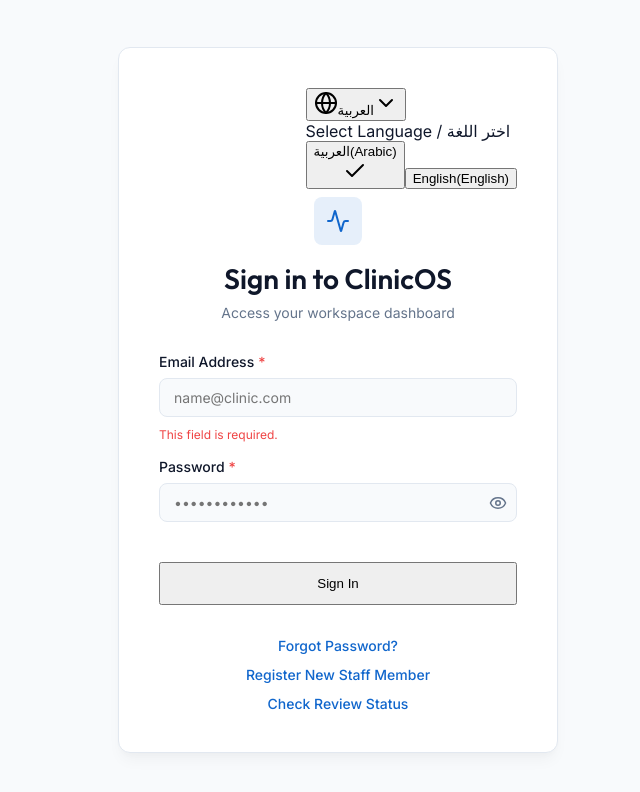
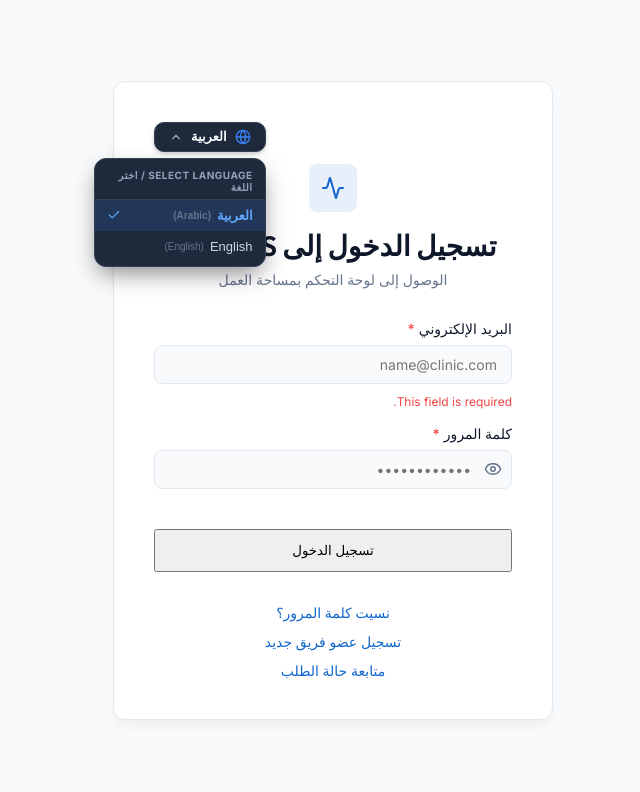
Before and after one commit to hossam785/ClinicOS, a React (Vite) app in the folder frontend/: page /auth/login in a window 1280 px wide. Both pictures are taken after a click on the button "العربية". Shown: the top 792 px of the page, without its empty margins (437-1077 px from the left). Built offline with nearby package versions, Linux system fonts and the light colour scheme; no server answers.

Commit message:
fix(ui): refactor LanguageSwitcher inline styles and implement dynamic i18n support in AuthLayout & LoginView

```diff
--- a/frontend/src/i18n/components/LanguageSwitcher.tsx
+++ b/frontend/src/i18n/components/LanguageSwitcher.tsx
@@ -40,22 +40,67 @@
   };
 
   return (
-    <div className={`relative inline-block text-left ${className}`} ref={dropdownRef}>
+    <div style={{ position: 'relative', display: 'inline-block' }} ref={dropdownRef} className={className}>
       <button
         type="button"
         onClick={() => setIsOpen(prev => !prev)}
-        className="flex items-center gap-2 px-3 py-1.5 rounded-xl bg-slate-900 border border-slate-800 text-slate-200 hover:bg-slate-800/80 transition-colors text-xs font-semibold focus:outline-none focus:ring-2 focus:ring-blue-500/50"
+        style={{
+          display: 'flex',
+          alignItems: 'center',
+          gap: '8px',
+          padding: '6px 14px',
+          borderRadius: '10px',
+          backgroundColor: '#1e293b',
+          border: '1px solid #334155',
+          color: '#f8fafc',
+          cursor: 'pointer',
+          fontSize: '0.8125rem',
+          fontWeight: 600,
+          boxShadow: '0 2px 4px rgba(0,0,0,0.2)',
+        }}
         aria-label="Select Application Language"
         aria-expanded={isOpen}
       >
-        <Globe className="w-4 h-4 text-blue-400" />
+        <Globe size={16} color="#3b82f6" />
         <span>{currentLangInfo.nativeName}</span>
-        <ChevronDown className={`w-3.5 h-3.5 text-slate-400 transition-transform ${isOpen ? 'rotate-180' : ''}`} />
+        <ChevronDown
+          size={14}
+          color="#94a3b8"
+          style={{
+            transform: isOpen ? 'rotate(180deg)' : 'rotate(0deg)',
+            transition: 'transform 200ms ease',
+          }}
+        />
       </button>
 
       {isOpen && (
-        <div className="absolute end-0 mt-2 w-44 rounded-xl bg-slate-900 border border-slate-800 shadow-2xl z-50 py-1 overflow-hidden backdrop-blur-md">
-          <div className="px-3 py-1.5 border-b border-slate-800 text-[10px] font-bold text-slate-400 uppercase tracking-wider">
+        <div
+          style={{
+            position: 'absolute',
+            top: '100%',
+            right: 0,
+            marginTop: '6px',
+            width: '170px',
+            borderRadius: '12px',
+            backgroundColor: '#1e293b',
+            border: '1px solid #334155',
+            boxShadow: '0 10px 25px -5px rgba(0, 0, 0, 0.5)',
+            zIndex: 9999,
+            overflow: 'hidden',
+            padding: '4px 0',
+          }}
+        >
+          <div
+            style={{
+              padding: '6px 12px',
+              borderBottom: '1px solid #334155',
+              fontSize: '10px',
+              fontWeight: 700,
+              color: '#94a3b8',
+              textTransform: 'uppercase',
+              letterSpacing: '0.05em',
+            }}
+          >
             Select Language / اختر اللغة
           </div>
           {(Object.keys(SUPPORTED_LANGUAGES) as LanguageCode[]).map(code => {
@@ -66,17 +111,26 @@
                 key={code}
                 type="button"
                 onClick={() => handleSelect(code)}
-                className={`w-full flex items-center justify-between px-3 py-2 text-xs transition-colors text-start ${
-                  isActive
-                    ? 'bg-blue-600/15 text-blue-400 font-bold'
-                    : 'text-slate-300 hover:bg-slate-800 hover:text-white'
-                }`}
+                style={{
+                  width: '100%',
+                  display: 'flex',
+                  alignItems: 'center',
+                  justifyContent: 'space-between',
+                  padding: '8px 12px',
+                  fontSize: '0.8125rem',
+                  color: isActive ? '#60a5fa' : '#cbd5e1',
+                  backgroundColor: isActive ? 'rgba(59, 130, 246, 0.15)' : 'transparent',
+                  border: 'none',
+                  cursor: 'pointer',
+                  textAlign: 'start',
+                  fontWeight: isActive ? 700 : 400,
+                }}
               >
-                <div className="flex items-center gap-2">
+                <div style={{ display: 'flex', alignItems: 'center', gap: '6px' }}>
                   <span>{info.nativeName}</span>
-                  <span className="text-[10px] text-slate-500">({info.name})</span>
+                  <span style={{ fontSize: '10px', color: '#64748b' }}>({info.name})</span>
                 </div>
-                {isActive && <Check className="w-3.5 h-3.5 text-blue-400" />}
+                {isActive && <Check size={14} color="#60a5fa" />}
               </button>
             );
           })}
--- a/frontend/src/layouts/AuthLayout.tsx
+++ b/frontend/src/layouts/AuthLayout.tsx
@@ -1,9 +1,11 @@
 import { Outlet, Navigate } from 'react-router-dom'
 import { useAuth } from '@/modules/auth/hooks/useAuth'
+import { useLanguage } from '@/i18n'
 import Loader from '@/design-system/components/Loader'
 
 export default function AuthLayout() {
   const { isAuthenticated, isInitialized } = useAuth()
+  const { direction } = useLanguage()
 
   if (!isInitialized) {
     return (
@@ -20,7 +22,7 @@
   return (
     <div
       className="auth-layout"
-      dir="ltr"
+      dir={direction}
       style={{
         display: 'flex',
         alignItems: 'center',
--- a/frontend/src/modules/auth/views/LoginView.tsx
+++ b/frontend/src/modules/auth/views/LoginView.tsx
@@ -7,10 +7,41 @@
 import Input from '@/design-system/components/Input'
 import Button from '@/design-system/components/Button'
 import Alert from '@/design-system/components/Alert'
-import { LanguageSwitcher } from '@/i18n'
+import { LanguageSwitcher, useLanguage } from '@/i18n'
+
+const content = {
+  ar: {
+    title: 'تسجيل الدخول إلى ClinicOS',
+    subtitle: 'الوصول إلى لوحة التحكم بمساحة العمل',
+    emailLabel: 'البريد الإلكتروني',
+    passwordLabel: 'كلمة المرور',
+    signIn: 'تسجيل الدخول',
+    signingIn: 'جاري تسجيل الدخول...',
+    forgotPassword: 'نسيت كلمة المرور؟',
+    registerStaff: 'تسجيل عضو فريق جديد',
+    checkStatus: 'متابعة حالة الطلب',
+    accessDenied: 'تم رفض الوصول',
+    success: 'تم بنجاح',
+  },
+  en: {
+    title: 'Sign in to ClinicOS',
+    subtitle: 'Access your workspace dashboard',
+    emailLabel: 'Email Address',
+    passwordLabel: 'Password',
+    signIn: 'Sign In',
+    signingIn: 'Sign In...',
+    forgotPassword: 'Forgot Password?',
+    registerStaff: 'Register New Staff Member',
+    checkStatus: 'Check Review Status',
+    accessDenied: 'Access Denied',
+    success: 'Success',
+  },
+}
 
 export default function LoginView() {
   const { login } = useAuth()
+  const { language } = useLanguage()
+  const t = content[language === 'ar' ? 'ar' : 'en']
 
   const {
     values,
@@ -37,19 +68,19 @@
 
   return (
     <AuthCard>
-      <div style={{ display: 'flex', justifyContent: 'flex-end', marginBottom: '0.5rem' }}>
+      <div style={{ display: 'flex', justifyContent: 'flex-end', marginBottom: '0.75rem' }}>
         <LanguageSwitcher />
       </div>
 
-      <AuthHeader title="Sign in to ClinicOS" subtitle="Access your workspace dashboard" />
+      <AuthHeader title={t.title} subtitle={t.subtitle} />
 
       {errorMsg && (
-        <Alert variant="danger" title="Access Denied" style={{ marginBottom: '1.5rem' }}>
+        <Alert variant="danger" title={t.accessDenied} style={{ marginBottom: '1.5rem' }}>
           {errorMsg}
         </Alert>
       )}
       {successMsg && (
-        <Alert variant="success" title="Success" style={{ marginBottom: '1.5rem' }}>
+        <Alert variant="success" title={t.success} style={{ marginBottom: '1.5rem' }}>
           {successMsg}
         </Alert>
       )}
@@ -59,7 +90,7 @@
           <Input
             name="email"
             type="email"
-            label="Email Address"
+            label={t.emailLabel}
             value={values.email}
             error={errors.email}
             onChange={handleChange}
@@ -74,7 +105,7 @@
         <div style={{ marginBottom: '1rem' }}>
           <PasswordInput
             name="password"
-            label="Password"
+            label={t.passwordLabel}
             value={values.password}
             error={errors.password}
             onChange={handleChange}
@@ -91,15 +122,15 @@
           disabled={loading}
           style={{ width: '100%', marginTop: '1.5rem', padding: '0.75rem' }}
         >
-          {loading ? 'Sign In...' : 'Sign In'}
+          {loading ? t.signingIn : t.signIn}
         </Button>
       </form>
 
       <AuthFooter
         links={[
-          { label: 'Forgot Password?', to: '/auth/forgot-password' },
-          { label: 'Register New Staff Member', to: '/auth/onboard' },
-          { label: 'Check Review Status', to: '/auth/pending-approval' },
+          { label: t.forgotPassword, to: '/auth/forgot-password' },
+          { label: t.registerStaff, to: '/auth/onboard' },
+          { label: t.checkStatus, to: '/auth/pending-approval' },
         ]}
       />
     </AuthCard>
```
